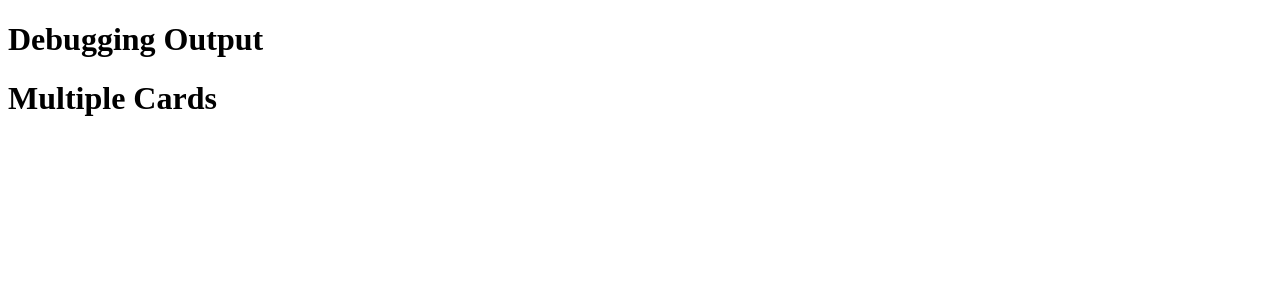
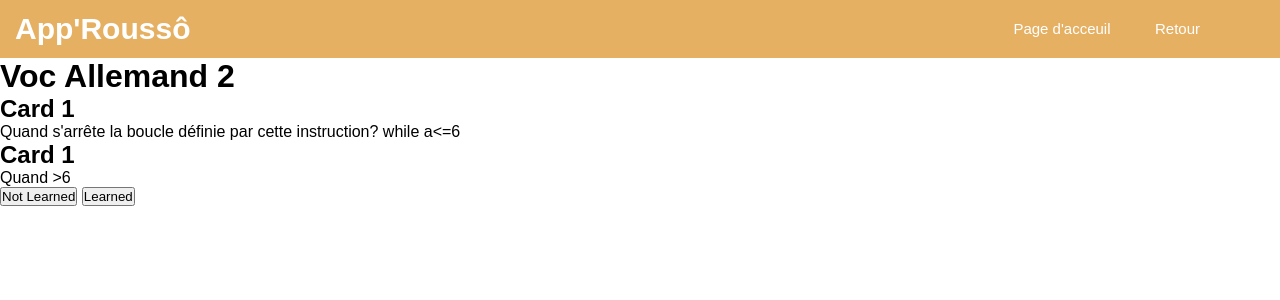
Before and after one commit to aaronhedger/flashcards_app, a Django app: page /voc-all2/ in a window 1280 px wide. Shown: the top 300 px of the page. Run offline with Django 4.2, Linux system fonts and the light colour scheme.

Commit message:
flashcards (voc_all2.html), ça fonctionne.

```diff
--- a/cards/templates/cards/existing_classeur/classeur_sujet/voc_all1.html
+++ b/cards/templates/cards/existing_classeur/classeur_sujet/voc_all1.html
@@ -1,3 +1,4 @@
+<!-- cards/existing_classeur/classeur_sujet/voc_all1.html -->
 <!DOCTYPE html>
 <html lang="en">
 <head>
--- a/cards/templates/cards/existing_classeur/classeur_sujet/voc_all2.html
+++ b/cards/templates/cards/existing_classeur/classeur_sujet/voc_all2.html
@@ -1,54 +1,92 @@
-<!-- cards/existing_classeur/classeur_sujet/voc_all2.html -->
+{% load static %}
 <!DOCTYPE html>
+
 <html lang="en">
-{% load static %}
 <head>
-    <title>Flashcards</title>
     <meta charset="UTF-8">
     <meta name="viewport" content="width=device-width, initial-scale=1.0">
-     <link rel="stylesheet" href="{% static 'css/styles.css' %}">
-     <link rel="stylesheet" href="{% static 'css/styles_cards_simple.css' %}">
-    <title>Clickable Flashcards</title>
+    <link rel="stylesheet" href="{% static 'css/styles_existing_flashcards.css' %}">
+    <link rel="stylesheet" href="{% static 'css/styles_existing_classeurs.css' %}">
+
+    <title>Flashcards</title>
+
 </head>
-
-<body class="existing">
-    <!-- Audio element for sound effect -->
+<body>
+    <nav>
+          <h1> App'Roussô </h1>
+          <ul>
+              <li><a href="{% url 'welcome' %}"> Page d'acceuil</a></li>
+              <li><a href="{% url 'retour' %}"> Retour</a></li>
+          </ul>
+    </nav>
     <audio id="clickSound">
         <source src="{{ audio_file_path }}" type="audio/mpeg">
         Your browser does not support the audio element.
     </audio>
-    <h1>Debugging Output</h1>
-    <pre>{{ card_data }}</pre>
-     <div class="container">
-        <h1>Multiple Cards</h1>
-        <div class="card-container">
-            {% for card in card_data %}
-            <div class="flashcard" onclick="flipCard(this)">
-                <div class="flashcard-inner">
-                    <div class="flashcard-front">
-                        <h2 class="title">{{ card.title }}</h2>
-                        <p>{{ card.front_content |safe}}</p>
-                    </div>
-                    <div class="flashcard-back">
-                        <h2 class="title">{{ card.title }}</h2>
-                        <p>{{ card.back_content |safe}}</p>
-                    </div>
+
+    <div class="container3">
+        <h1>Voc Allemand 2</h1>
+        <div class="flashcard" id="flashcard" onclick="flipCard()">
+            <div class="flashcard-inner">
+                <div class="flashcard-front">
+                    <h2 id="flashcardTitle"></h2>
+                    <p id="flashcardFrontContent"></p>
+                </div>
+                <div class="flashcard-back">
+                    <h2 id="flashcardTitleBack"></h2>
+                    <p id="flashcardBackContent"></p>
                 </div>
             </div>
-            {% endfor %}
+        </div>
+
+        <div class="buttons">
+            <button onclick="categorizeCard('notLearned')">Not Learned</button>
+            <button onclick="categorizeCard('learned')">Learned</button>
         </div>
     </div>
 
     <script>
-        // Function to flip the card when clicked
-        function flipCard(card) {
-            card.classList.toggle('flipped'); // Toggle the 'flipped' class
+        // Parse card data from Django context
+        const cardData = {{ card_data|safe }};
+        let currentCardIndex = 0;
 
-            // Play the click sound
-            var clickSound = document.getElementById('clickSound');
+        function displayCard() {
+            if (currentCardIndex >= cardData.length) {
+                alert('All cards have been categorized!');
+                return;
+            }
+
+            const card = cardData[currentCardIndex];
+            document.getElementById('flashcardTitle').textContent = card.title;
+            document.getElementById('flashcardFrontContent').innerHTML = card.front_content;
+            document.getElementById('flashcardTitleBack').textContent = card.title;
+            document.getElementById('flashcardBackContent').innerHTML = card.back_content;
+
+            // Reset flip state
+            const flashcard = document.getElementById('flashcard');
+            flashcard.classList.remove('flipped');
+        }
+
+        function flipCard() {
+            const flashcard = document.getElementById('flashcard');
+            flashcard.classList.toggle('flipped');
+        }
+
+        function categorizeCard(category) {
+            const currentCard = cardData[currentCardIndex];
+            console.log(`Card categorized as: ${category}`, currentCard);
+
+            // Play sound on button click
+            const clickSound = document.getElementById('clickSound');
             clickSound.play();
+
+            // Move to the next card
+            currentCardIndex++;
+            displayCard();
         }
+
+        // Initialize the first card
+        displayCard();
     </script>
 </body>
-
 </html>
--- a/cards/urls.py
+++ b/cards/urls.py
@@ -15,7 +15,6 @@ from .views import login_view
 
 urlpatterns = ([
     path("", views.welcome_page_view, name="welcome"),
-    path('existing-cards/', views.voc_all2_view, name='existing_cards'),
     path('create-cards/', views.create_cards_view, name='create_cards'),
     path("explore/", views.explore_view, name='explore'),
     path("start-cards/", views.start_cards_view, name='start_cards'),
--- a/cards/views.py
+++ b/cards/views.py
@@ -62,7 +62,6 @@ def welcome_page_view(request):
 
 
 def voc_all2_view(request):
-    print("voc_all2_view called")
     card_data = [
         {'title': 'Card 1', 'front_content': 'Quand s\'arrête la boucle définie par cette instruction? while a<=6',
          'back_content': 'Quand >6'},
@@ -94,7 +93,6 @@ def voc_all2_view(request):
         {'title': 'German Voc 20', 'front_content': 'der Schwiegersohn', 'back_content': 'the son-in-law'},
     ]
     audio_file_path = '/static/page-turn.wav'  # Replace this with the actual path to your audio file
-    print(card_data)
     return render(request, 'cards/existing_classeur/classeur_sujet/voc_all2.html', {'card_data': card_data, 'audio_file_path': audio_file_path})
 
 
@@ -268,9 +266,6 @@ def voc_all1_view(request):
     return render(request, "cards/existing_classeur/classeur_sujet/voc_all1.html")
 
 
-def voc_all2_view(request):
-    return render(request, "cards/existing_classeur/classeur_sujet/voc_all2.html")
-
 
 def sans_connections_view(request):
     return render(request, 'cards/sans_connection.html')
```
Also changed, not shown: db.sqlite3, 1 other file.
